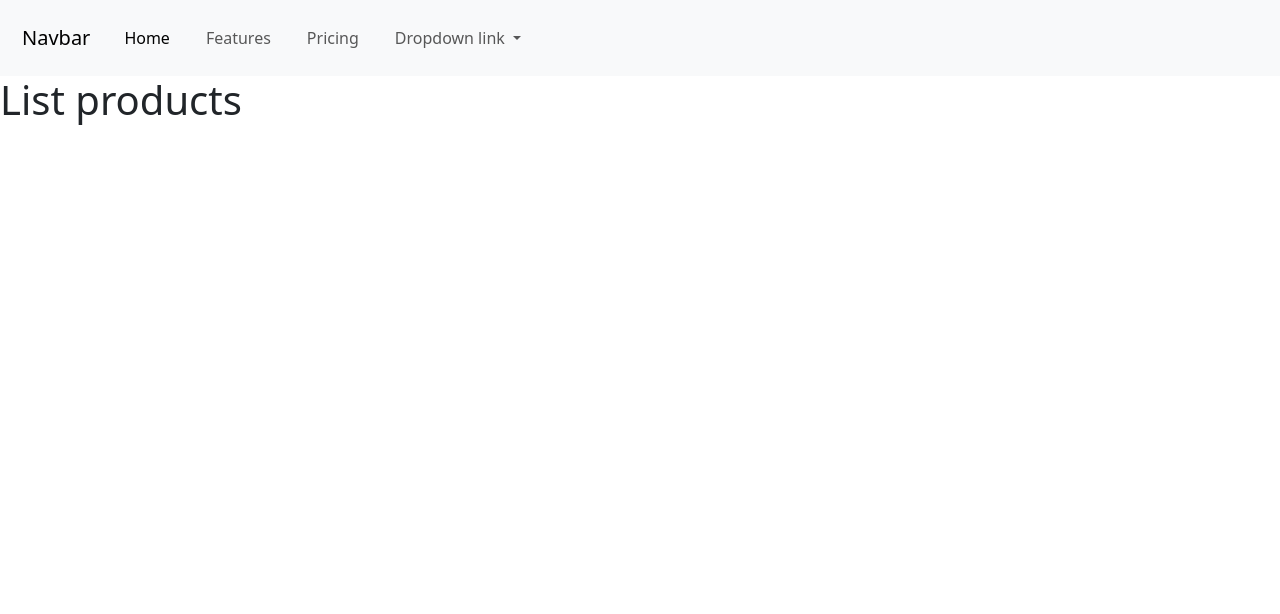
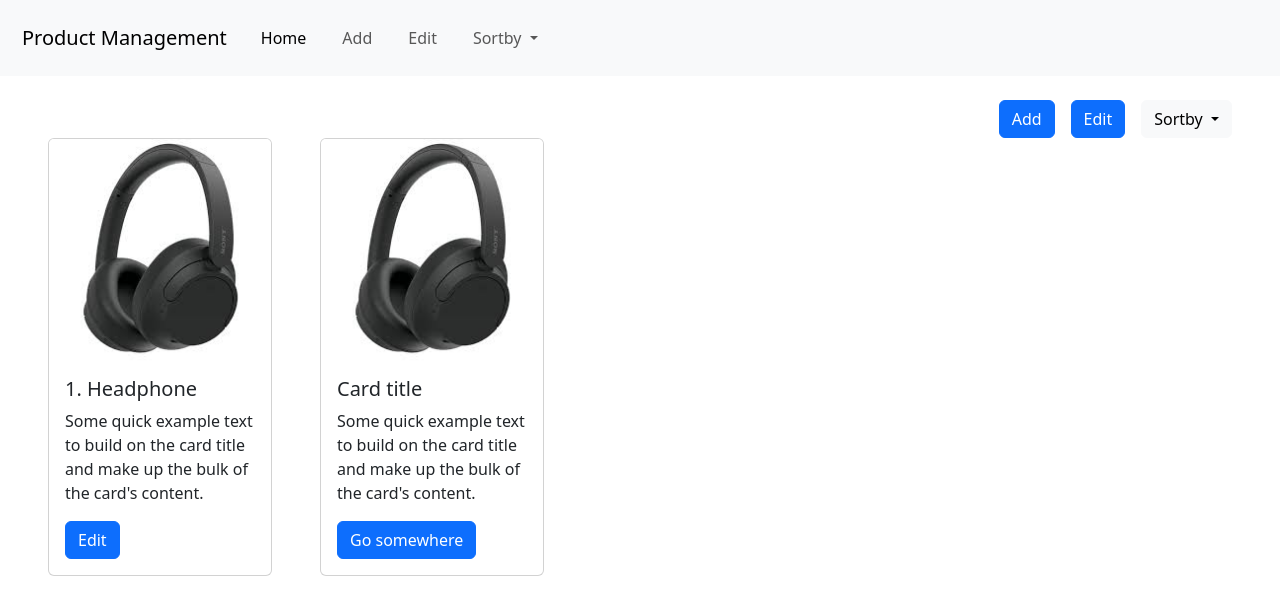
Before and after one commit to TrupalKaila/JS_Practical, a plain HTML site: page index.html in a window 1280 px wide. Drawn offline with nearby package versions, Linux system fonts and the light colour scheme.

Commit message:
UI changes

```diff
--- a/index.html
+++ b/index.html
@@ -14,7 +14,7 @@
 <body>
     <nav class="navbar navbar-expand-lg bg-body-tertiary">
         <div class="container-fluid">
-            <a class="navbar-brand" onclick="showPage('home')">Navbar</a>
+            <a class="navbar-brand" onclick="showPage('home')">Product Management</a>
             <button class="navbar-toggler" type="button" data-bs-toggle="collapse" data-bs-target="#navbarNavDropdown"
                 aria-controls="navbarNavDropdown" aria-expanded="false" aria-label="Toggle navigation">
                 <span class="navbar-toggler-icon"></span>
@@ -25,20 +25,20 @@
                         <a class="nav-link active" aria-current="page" onclick="">Home</a>
                     </li>
                     <li class="nav-item">
-                        <a class="nav-link" onclick="showPage('addproducts')">Features</a>
+                        <a class="nav-link" onclick="showPage('addproducts')">Add</a>
                     </li>
                     <li class="nav-item">
-                        <a class="nav-link" onclick="showPage('editproducts')">Pricing</a>
+                        <a class="nav-link" onclick="showPage('editproducts')">Edit</a>
                     </li>
                     <li class="nav-item dropdown">
                         <a class="nav-link dropdown-toggle" href="#" role="button" data-bs-toggle="dropdown"
                             aria-expanded="false">
-                            Dropdown link
+                            Sortby
                         </a>
                         <ul class="dropdown-menu">
-                            <li><a class="dropdown-item" href="#">Action</a></li>
-                            <li><a class="dropdown-item" href="#">Another action</a></li>
-                            <li><a class="dropdown-item" href="#">Something else here</a></li>
+                            <li><a class="dropdown-item" href="#">Id</a></li>
+                            <li><a class="dropdown-item" href="#">Name</a></li>
+                            <li><a class="dropdown-item" href="#">Price</a></li>
                         </ul>
                     </li>
                 </ul>
@@ -47,15 +47,51 @@
     </nav>
     <!-- Sections -->
     <section id="home" class="active">
-        <h1>List products</h1>
+        <div class="d-flex flex-row-reverse mt-4">
+            <div class="btn-group me-5">
+                <button type="button" class="btn btn-light dropdown-toggle" data-bs-toggle="dropdown"
+                    aria-expanded="false">
+                    Sortby
+                </button>
+                <ul class="dropdown-menu">
+                    <li><a class="dropdown-item" href="#">Id</a></li>
+                    <li><a class="dropdown-item" href="#">Name</a></li>
+                    <li><a class="dropdown-item" href="#">Price</a></li>
+                    <li>
+                        <hr class="dropdown-divider">
+                    </li>
+                    <li><a class="dropdown-item" href="#">Separated link</a></li>
+                </ul>
+            </div>
+            <button type="button" class="btn btn-primary me-3">Edit</button>
+            <button type="button" class="btn btn-primary me-3">Add</button>
+        </div>
+        <div class="d-flex flex-row ms-5">
+            <div class="card me-5" style="width: 14rem">
+                <img src="images/headphone.jpeg" class="card-img-top" alt="...">
+                <div class="card-body">
+                    <h5 class="card-title">1. Headphone</h5>
+                    <p class="card-text">Some quick example text to build on the card title and make up the bulk of the
+                        card's content.</p>
+                    <a href="#" class="btn btn-primary">Edit</a>
+                </div>
+            </div>
+            <div class="card" style="width: 14rem">
+                <img src="images/headphone.jpeg" class="card-img-top" alt="...">
+                <div class="card-body">
+                    <h5 class="card-title">Card title</h5>
+                    <p class="card-text">Some quick example text to build on the card title and make up the bulk of the
+                        card's content.</p>
+                    <a href="#" class="btn btn-primary">Go somewhere</a>
+                </div>
+            </div>
+        </div>
     </section>
 
     <section id="addproducts">
-        <h1>Add New Products</h1>
     </section>
 
     <section id="editproducts">
-        <h1>Edit Products</h1>
     </section>
 
     <script src="app.js"></script>
```
